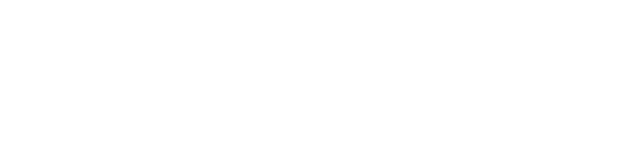
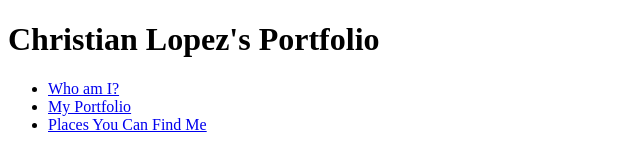
Before and after one commit to Chris-L985/Professional-Portfolio, a plain HTML site: page index.html in a window 1280 px wide. Shown: the whole page, without its empty margins (0-640 px from the left). Drawn offline with Linux system fonts and the light colour scheme.

Commit message:
added navigation to site

```diff
--- a/index.html
+++ b/index.html
@@ -4,9 +4,30 @@
     <meta charset="UTF-8">
     <meta http-equiv="X-UA Compatible" content="IE=edge">
     <meta name="viewport" content="width=device-width, initial-scale=1.0">
+    <link rel="stylesheet" href="./assets/css/style.css">
     <title>Christian Lopez's Portfolio</title>
 </head>
 <body>
+    <header class ="">
+        <h1>Christian Lopez's Portfolio</h1>
+    </header>
+
+    <!-- navigation tags -->
+    <section class="">
+        <nav>
+            <ul>
+                <li>
+                    <a href="#who-am-i">Who am I?</a>
+                </li>
+                <li>
+                    <a href="#my-portfolio">My Portfolio</a>
+                </li>
+                <li>
+                    <a href="#places-you-can-find-me">Places You Can Find Me</a>
+                </li>
+            </ul>
+        </nav>
+    </section>
 
 </body>
 </html>
```
